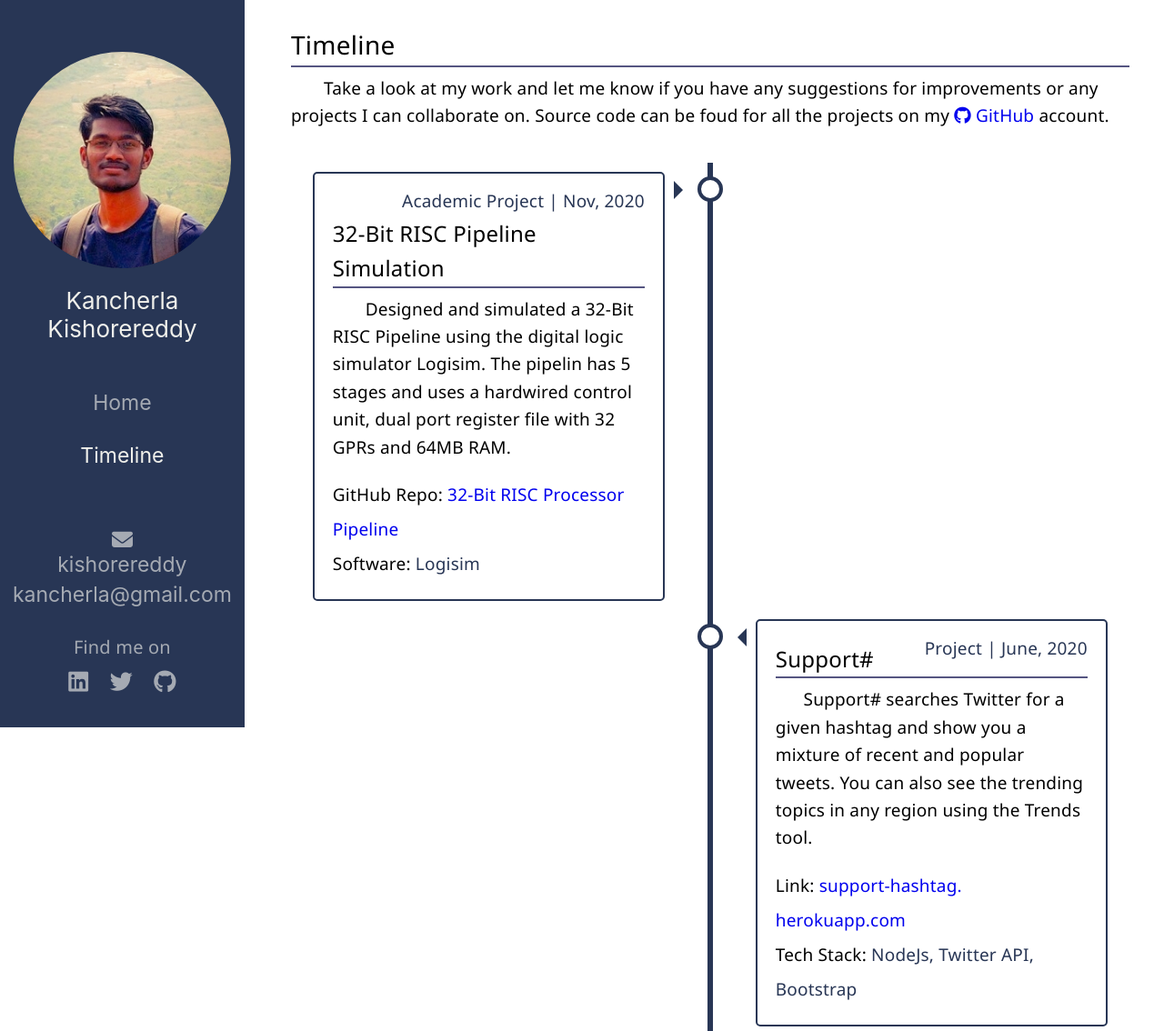
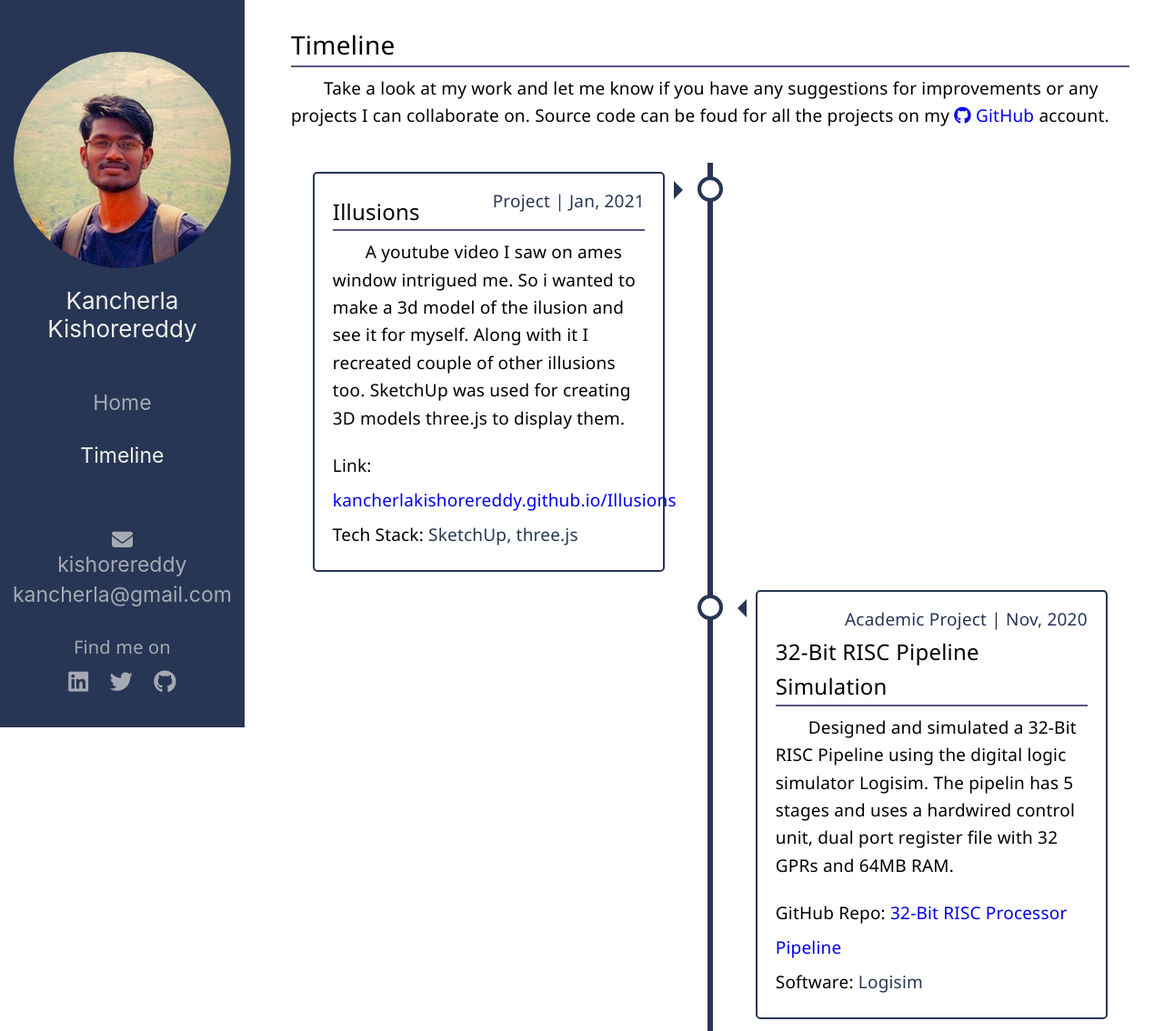
Before and after one commit to kancherlakishorereddy/kancherlakishorereddy.gihub.io, a plain HTML site: page timeline.html in a window 1280 px wide. Shown: the top 1134 px of the page at 91% size. Drawn offline with Linux system fonts and the light colour scheme.

Commit message:
Illusions

```diff
--- a/timeline.html
+++ b/timeline.html
@@ -54,6 +54,19 @@
                 <div class="timeline">
                     <div class="container left">
                         <div class="t-content">
+                            <p style="float: right; color:#283655">Project | Jan, 2021</p>
+                            <h3>Illusions</h3>
+                            <p> &nbsp;&nbsp;&nbsp;&nbsp;&nbsp;&nbsp; A youtube video I saw on ames window intrigued me. So i wanted to make a 3d model of the ilusion and see it for myself.
+                                Along with it I recreated couple of other illusions too.
+                                SketchUp was used for creating 3D models three.js to display them. </p> <br>
+                            <p class="s-heads">Link:&nbsp;<wbr>
+                                <a href="https://kancherlakishorereddy.github.io/Illusions" target="null">
+                                    <wbr>kancherlakishorereddy.github.io/Illusions </a> </p>
+                            <p class="s-heads">Tech Stack:&nbsp;<span style="color:#283655">SketchUp, three.js</span></p>
+                        </div>
+                    </div>
+                    <div class="container right">
+                        <div class="t-content">
                             <p style="float: right; color:#283655">Academic Project | Nov, 2020</p>
                             <h3 style="padding-top: 1em;">32-Bit RISC Pipeline Simulation</h3>
                             <p> &nbsp;&nbsp;&nbsp;&nbsp;&nbsp;&nbsp; Designed and simulated a 32-Bit RISC Pipeline using
@@ -68,7 +81,7 @@
                             </p>
                         </div>
                     </div>
-                    <div class="container right">
+                    <div class="container left">
                         <div class="t-content">
                             <p style="float: right; color:#283655">Project | June, 2020</p>
                             <h3>Support#</h3>
@@ -82,7 +95,7 @@
                                     Bootstrap</span></p>
                         </div>
                     </div>
-                    <div class="container left">
+                    <div class="container right">
                         <div class="t-content">
                             <p style="float: right; color:#283655">Internship | April-June, 2020</p>
                             <h3>Backend Developer</h3>
@@ -101,7 +114,7 @@
                             </p>
                         </div>
                     </div>
-                    <div class="container right">
+                    <div class="container left">
                         <div class="t-content">
                             <p style="float: right; color:#283655">Project | April, 2020</p>
                             <h3>MyRL</h3>
@@ -115,7 +128,7 @@
                                     Bootstrap</span></p>
                         </div>
                     </div>
-                    <div class="container left">
+                    <div class="container right">
                         <div class="t-content">
                             <p style="float: right; color:#283655">Project | March, 2020</p>
                             <h3>Where-is-Waldo</h3>
@@ -129,7 +142,7 @@
                                     JavaScript</span></p>
                         </div>
                     </div>
-                    <div class="container right">
+                    <div class="container left">
                         <div class="t-content">
                             <p style="float: right; color:#283655">Project | Oct-Nov, 2019</p>
                             <h3>./Everything</h3>
```
